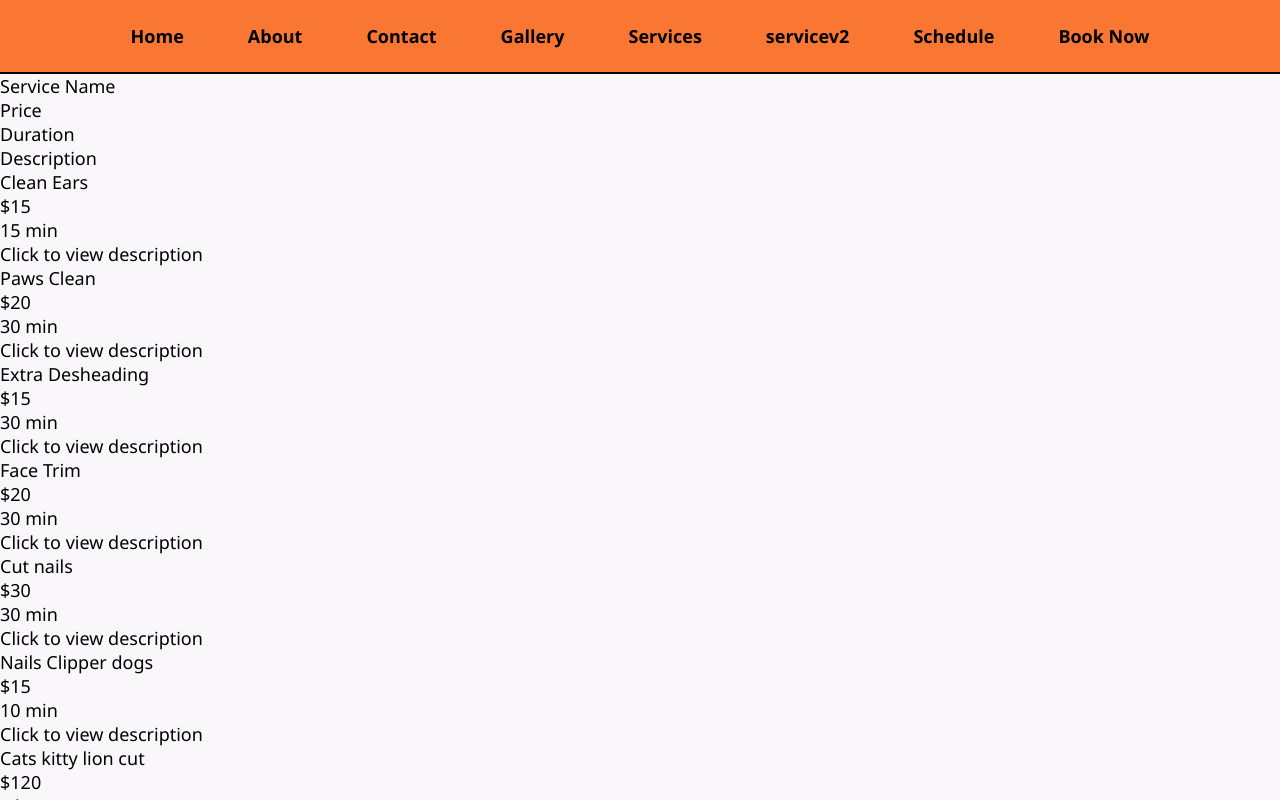
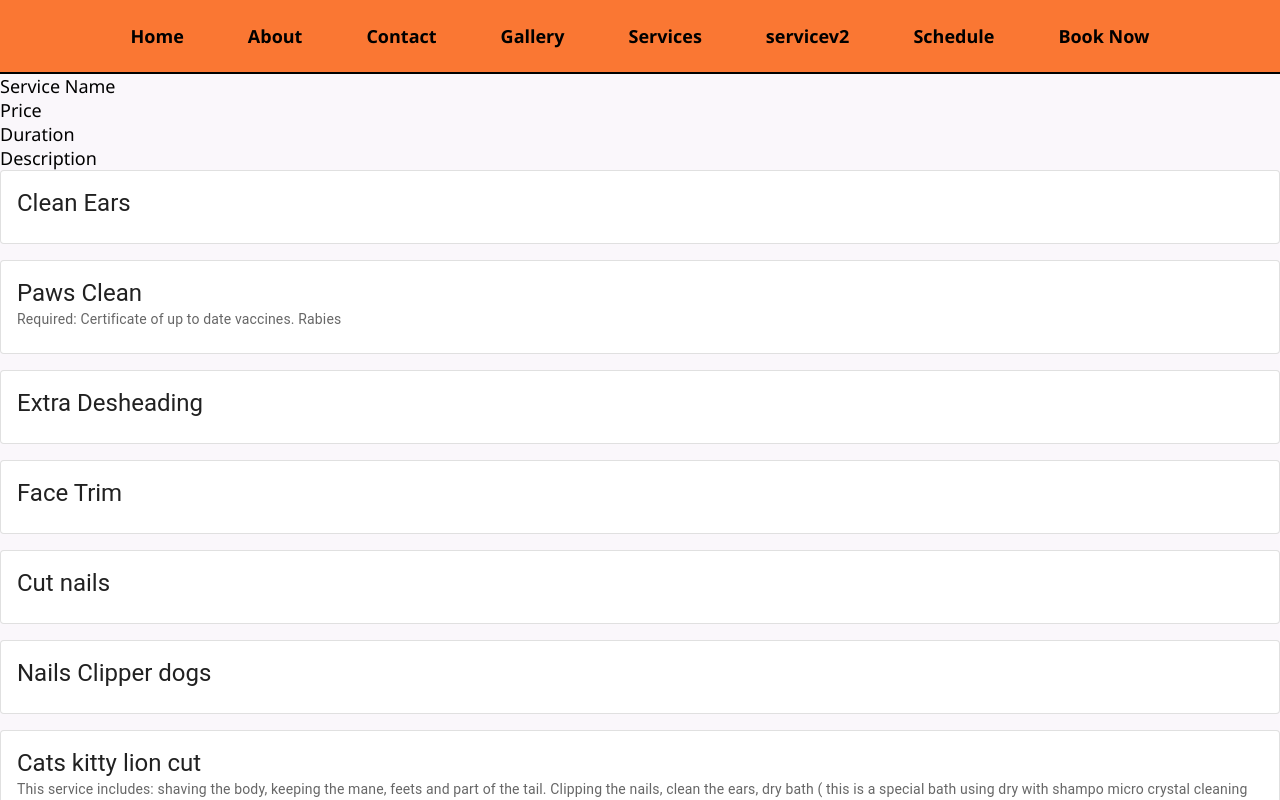
Before and after one commit to chromeshock/astoria-grooming-holsitic-spa, a React (Create React App) app: page /Services in a window 1280 px wide. Shown: the top 800 px of the page. Built offline with nearby package versions, Linux system fonts and the light colour scheme.

Commit message:
progress

```diff
--- a/src/components/App.css
+++ b/src/components/App.css
@@ -198,12 +198,17 @@ td {
     border-bottom: 1px solid #ccc;
 }
 
-.service-name, .service-price, .service-description {
+.service-name, .service-description {
     flex: 1;
     padding: 10px;
     box-sizing: border-box;
 }
 
+.service-price, .service-duration {
+  flex: 0.3;
+  padding: 10px;
+}
+
 .service-header {
     background-color: #f5f5f5;
 }
--- a/src/components/Services.js
+++ b/src/components/Services.js
@@ -1,6 +1,6 @@
 // services.js
 import React from 'react';
-import ServicesRow from './servicesRow';
+import ServiceCard from './ServicesCard';
 import descriptions from './descriptions';
 
 
@@ -46,9 +46,9 @@ const ServicesComponent = () => (
             <div className="service-duration">Duration</div>
             <div className="service-description">Description</div>
         </div>
-        {services.map(service => (
-            <ServicesRow key={service.name} {...service} />
-        ))}
+         {services.map((service, index) => (
+        <ServiceCard key={index} service={service} />
+      ))}
     </div>
 );
 
--- a/src/components/ServicesCard.js
+++ b/src/components/ServicesCard.js
@@ -8,13 +8,14 @@ function ServiceCard({ service }) {
     <Card variant="outlined" style={{ marginBottom: '16px' }}>
       <CardContent>
         <Typography variant="h5" component="div">
-          {service.name}
+          {service?.name}
         </Typography>
         <Typography variant="body2" color="textSecondary">
-          {service.description}
+          {service?.description}
         </Typography>
       </CardContent>
     </Card>
+
   );
 }
 
```
Also changed, not shown: src/components/App.js (added, +35 -0 lines).
